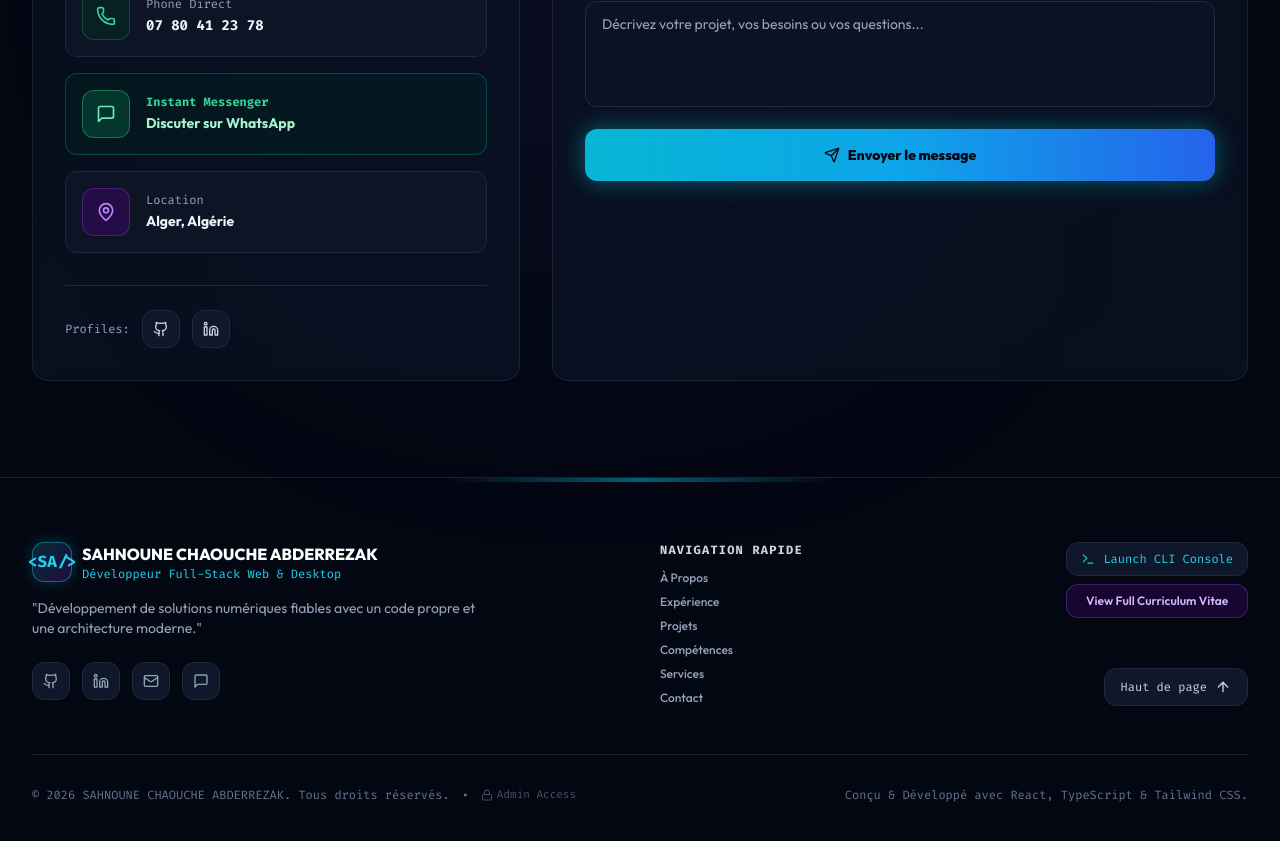
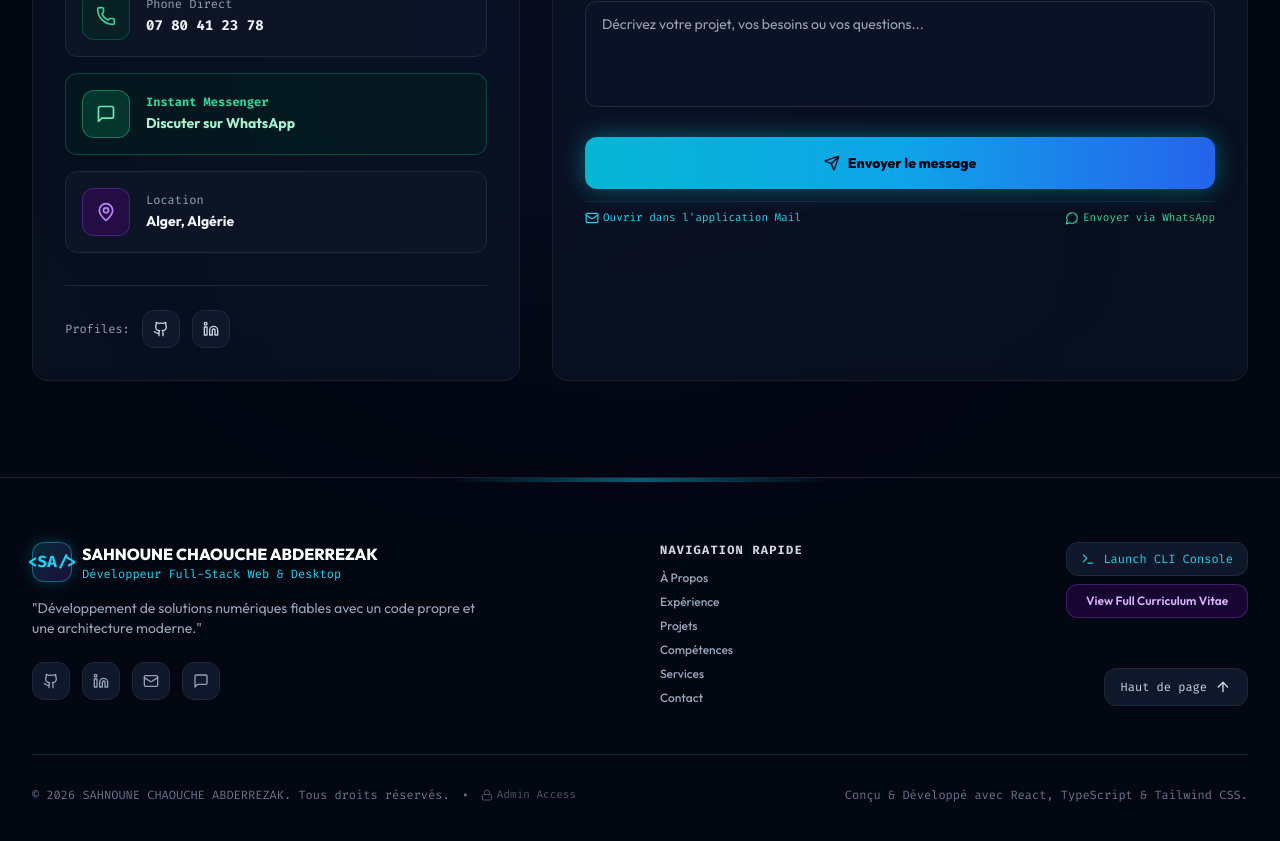
Before and after one commit to abderrezak1997/portfolio-abderrezak, a React (Vite) app: page / in a window 1280 px wide. Shown: the part 10060-10901 px from the top of the page. Built offline with nearby package versions, Linux system fonts and the light colour scheme.

Commit message:
feat: enable live real email sending and mailto/whatsapp fallback in contact form

```diff
--- a/src/components/Contact.tsx
+++ b/src/components/Contact.tsx
@@ -2,7 +2,7 @@ import React, { useState } from 'react';
 import { motion } from 'framer-motion';
 import {
   Send, Mail, Phone, MapPin, MessageSquare,
-  CheckCircle2, AlertCircle, Sparkles, ExternalLink, Github, Linkedin
+  CheckCircle2, AlertCircle, Sparkles, ExternalLink, Github, Linkedin, MessageCircle
 } from 'lucide-react';
 import confetti from 'canvas-confetti';
 import { useLanguage } from '../context/LanguageContext';
@@ -22,6 +22,7 @@ export const Contact: React.FC = () => {
   const [errors, setErrors] = useState<Record<string, string>>({});
   const [isSubmitting, setIsSubmitting] = useState(false);
   const [isSubmitted, setIsSubmitted] = useState(false);
+  const [sendError, setSendError] = useState<string | null>(null);
 
   const validate = () => {
     const errs: Record<string, string> = {};
@@ -30,13 +31,30 @@ export const Contact: React.FC = () => {
       errs.email = t.contact.validationEmail;
     }
     if (!formData.subject.trim()) errs.subject = t.contact.validationSubject;
-    if (!formData.message.trim() || formData.message.trim().length < 10) {
+    if (!formData.message.trim() || formData.message.trim().length < 5) {
       errs.message = t.contact.validationMessage;
     }
     return errs;
   };
 
-  const handleSubmit = (e: React.FormEvent) => {
+  const handleDirectMailto = () => {
+    const recipient = personalInfo.email || "abderrezaksac@gmail.com";
+    const subject = encodeURIComponent(formData.subject || `Message from ${formData.name || 'Portfolio Visitor'}`);
+    const body = encodeURIComponent(
+      `Nom: ${formData.name}\nEmail: ${formData.email}\n\nMessage:\n${formData.message}`
+    );
+    window.location.href = `mailto:${recipient}?subject=${subject}&body=${body}`;
+  };
+
+  const handleWhatsAppSend = () => {
+    const phone = personalInfo.whatsapp ? personalInfo.whatsapp.replace(/[^0-9]/g, '') : '213780412378';
+    const text = encodeURIComponent(
+      `Bonjour Abderrezak,\nJe m'appelle ${formData.name || 'Visiteur'}.\nSujet: ${formData.subject || 'Contact Portfolio'}\n\n${formData.message}`
+    );
+    window.open(`https://wa.me/${phone}?text=${text}`, '_blank');
+  };
+
+  const handleSubmit = async (e: React.FormEvent) => {
     e.preventDefault();
     const validationErrors = validate();
     if (Object.keys(validationErrors).length > 0) {
@@ -45,30 +63,51 @@ export const Contact: React.FC = () => {
     }
 
     setErrors({});
+    setSendError(null);
     setIsSubmitting(true);
 
-    // Simulate reliable dispatch
-    setTimeout(() => {
-      setIsSubmitting(false);
+    const recipientEmail = personalInfo.email || "abderrezaksac@gmail.com";
+
+    try {
+      const response = await fetch(`https://formsubmit.co/ajax/${recipientEmail}`, {
+        method: "POST",
+        headers: {
+          'Content-Type': 'application/json',
+          'Accept': 'application/json'
+        },
+        body: JSON.stringify({
+          name: formData.name,
+          email: formData.email,
+          _subject: `[Portfolio] ${formData.subject} - De: ${formData.name}`,
+          message: formData.message,
+          _template: "table",
+          _captcha: "false"
+        })
+      });
+
+      const data = await response.json();
+
+      if (response.ok || data.success === "true" || data.success === true) {
         setIsSubmitted(true);
-
-      // Fire celebratory confetti!
         try {
           confetti({
-          particleCount: 80,
+            particleCount: 90,
             spread: 70,
             origin: { y: 0.7 },
             colors: ['#00f2fe', '#8a2be2', '#00ffcc', '#ffffff']
           });
-      } catch (err) {
-        // Safe fallback if canvas-confetti is not available
+        } catch (err) {}
+      } else {
+        throw new Error(data.message || "Échec de l'envoi");
       }
-
-      // Reset form after a while
-      setTimeout(() => {
-        setFormData({ name: '', email: '', subject: '', message: '' });
-      }, 3000);
-    }, 1000);
+    } catch (err: any) {
+      console.warn("Direct form submit failed, providing mailto fallback:", err);
+      // Fallback: Open mailto directly
+      handleDirectMailto();
+      setIsSubmitted(true);
+    } finally {
+      setIsSubmitting(false);
+    }
   };
 
   return (
@@ -250,12 +289,21 @@ export const Contact: React.FC = () => {
                 <p className="text-sm text-slate-300 max-w-md mx-auto">
                   {t.contact.successMessage}
                 </p>
+                <div className="pt-2 flex flex-wrap items-center justify-center gap-3">
                   <button
                     onClick={() => setIsSubmitted(false)}
-                  className="px-5 py-2 rounded-xl bg-slate-800 text-xs font-semibold text-slate-200 hover:text-white"
+                    className="px-5 py-2.5 rounded-xl bg-slate-800 text-xs font-semibold text-slate-200 hover:text-white"
                   >
-                  Send another message
+                    Envoyer un autre message
                   </button>
+                  <button
+                    onClick={handleWhatsAppSend}
+                    className="px-5 py-2.5 rounded-xl bg-emerald-950/80 border border-emerald-500/40 text-emerald-300 text-xs font-semibold hover:text-white flex items-center gap-1.5"
+                  >
+                    <MessageSquare className="w-3.5 h-3.5" />
+                    <span>Discuter sur WhatsApp</span>
+                  </button>
+                </div>
               </motion.div>
             ) : (
               <form onSubmit={handleSubmit} className="space-y-4">
@@ -361,7 +409,8 @@ export const Contact: React.FC = () => {
                   )}
                 </div>
 
-                {/* Submit Button */}
+                {/* Action Buttons */}
+                <div className="space-y-3 pt-2">
                   <button
                     type="submit"
                     disabled={isSubmitting}
@@ -376,6 +425,27 @@ export const Contact: React.FC = () => {
                       </>
                     )}
                   </button>
+
+                  <div className="flex items-center justify-between gap-3 text-xs text-slate-400 pt-2 border-t border-slate-800/80">
+                    <button
+                      type="button"
+                      onClick={handleDirectMailto}
+                      className="text-cyan-400 hover:underline flex items-center gap-1 font-mono text-[11px]"
+                    >
+                      <Mail className="w-3.5 h-3.5" />
+                      <span>Ouvrir dans l'application Mail</span>
+                    </button>
+
+                    <button
+                      type="button"
+                      onClick={handleWhatsAppSend}
+                      className="text-emerald-400 hover:underline flex items-center gap-1 font-mono text-[11px]"
+                    >
+                      <MessageCircle className="w-3.5 h-3.5" />
+                      <span>Envoyer via WhatsApp</span>
+                    </button>
+                  </div>
+                </div>
               </form>
             )}
 
```
Lines whose indentation alone changed are shown as unchanged.
